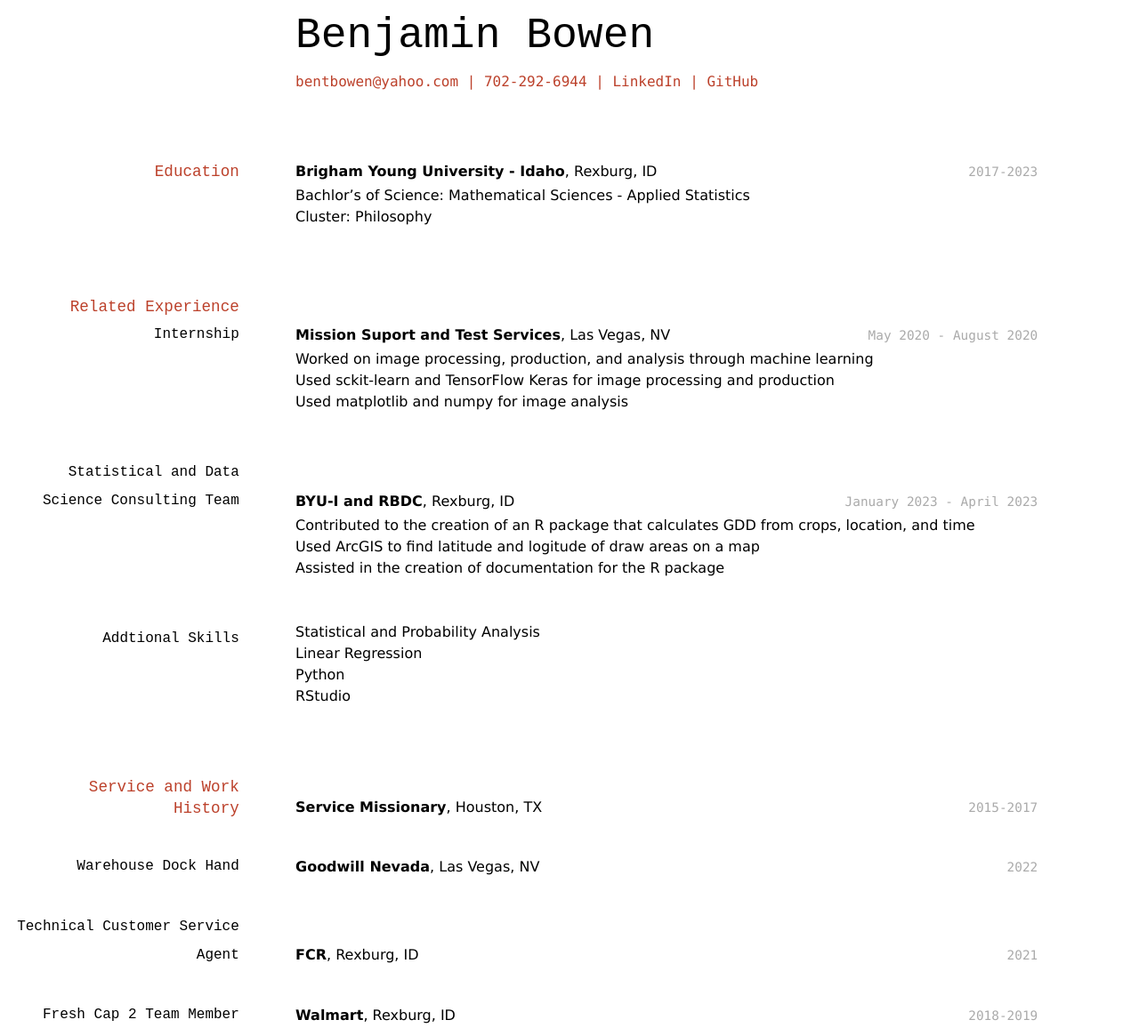
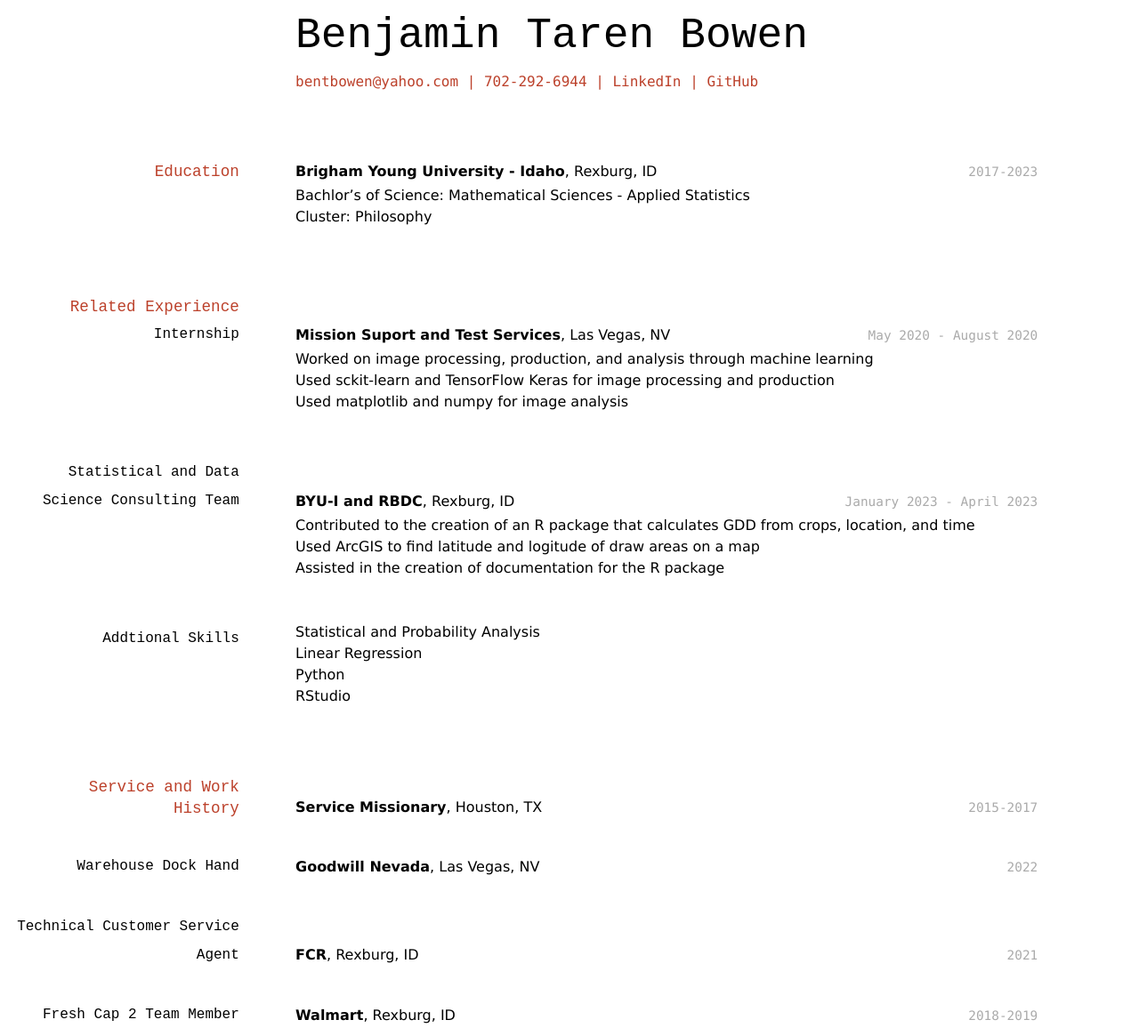
Before and after one commit to Bowenator/BenjaminBowenResume, a Jekyll site: the page built from docs/index.md, in a window 1280 px wide. Shown: the whole page at 89% size. Built offline with Jekyll 4.4.1, drawn with Linux system fonts in a browser that asks for light colours.

Commit message:
update resume and intro

```diff
--- a/docs/index.md
+++ b/docs/index.md
@@ -2,7 +2,7 @@
 layout: cv
 title: Benjamin Bowen's Resume
 ---
-# Benjamin Bowen
+# Benjamin Taren Bowen
 
 <div id="webaddress">
 <a>bentbowen@yahoo.com</a>
```
Also changed, not shown: README.md.
